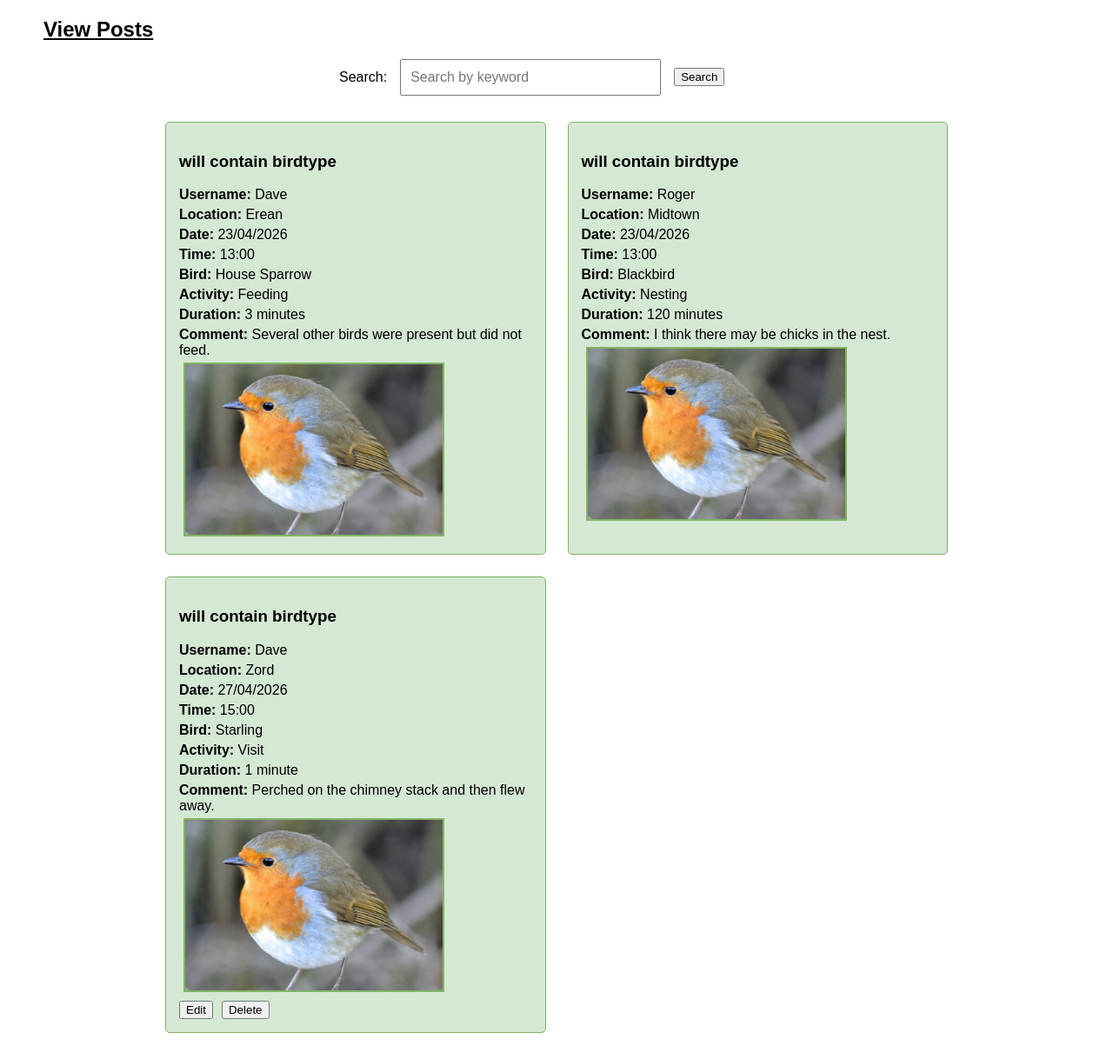
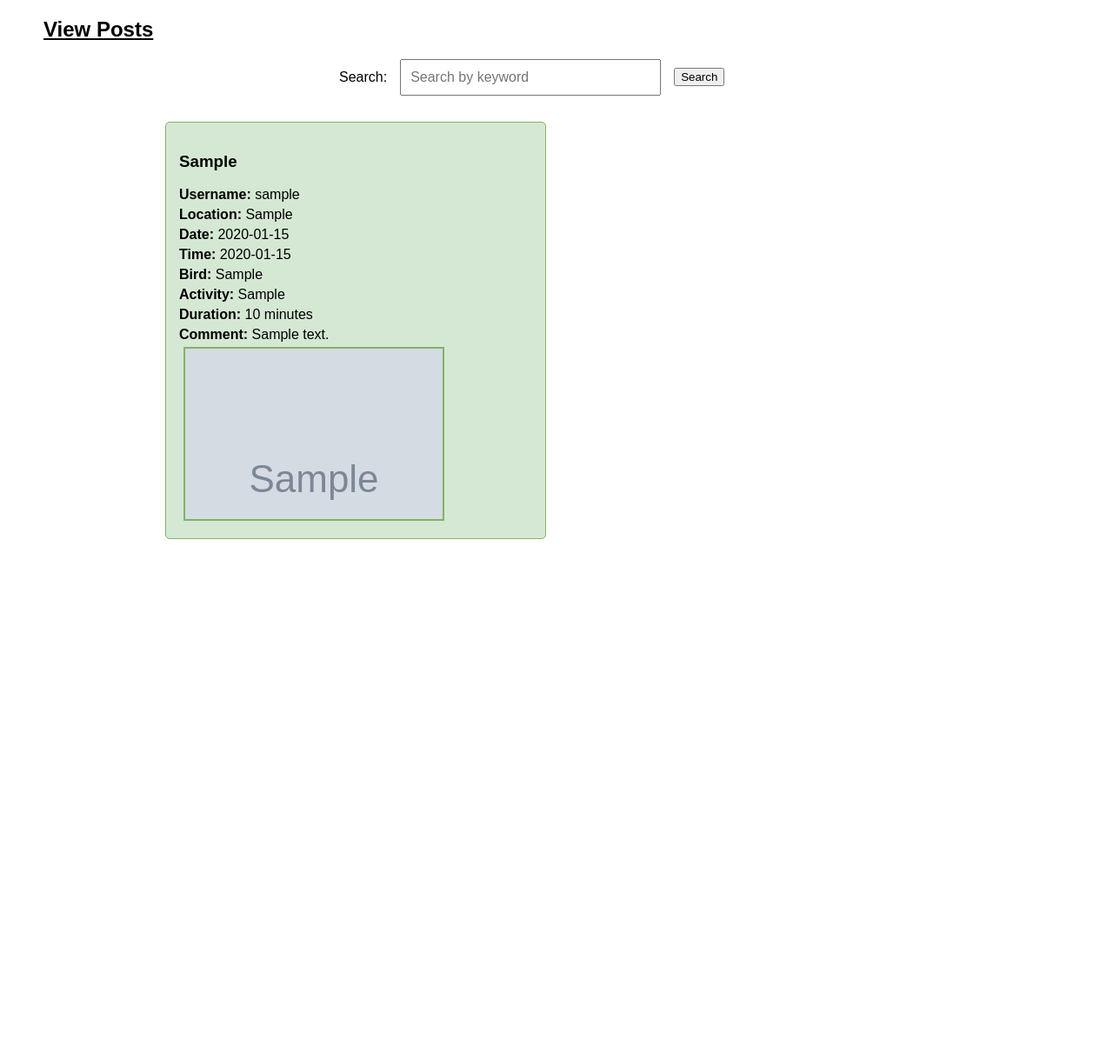
Before and after one commit to dhurrell001/CTA-Bird-Study-Website-ATHE-level-4-Unit-10, a Flask app: page /view_posts in a window 1280 px wide. Shown: the part 142-1360 px from the top of the page at 87% size. After the commit the page ends 762 px from the top, so only its background shows below. Run offline with Flask 3, Linux system fonts and the light colour scheme; tables that the repository leaves empty hold one stand-in row (values such as "Sample post"); grey boxes marked "Sample" are stand-in pictures.

Commit message:
Remove hardcoded post display and make it dynamic

```diff
--- a/templates/viewPosts.html
+++ b/templates/viewPosts.html
@@ -20,60 +20,44 @@
 <!-- container for all post display tiles, these will be generated dynamically when database and backend are connected -->
 <div class="posts-container">
 
-    <!-- individual post display tile, each post will have its own tile -->
-    <article class="post-card">
-        <h3>will contain birdtype</h3>
-        <p><strong>Username:</strong> Dave</p>
-        <p><strong>Location:</strong> Erean</p>
-        <p><strong>Date:</strong> 23/04/2026</p>
-        <p><strong>Time:</strong> 13:00</p>
-        <p><strong>Bird:</strong> House Sparrow</p>
-        <p><strong>Activity:</strong> Feeding</p>
-        <p><strong>Duration:</strong> 3 minutes</p>
-        <p><strong>Comment:</strong> Several other birds were present but did not feed.</p>
-<!-- placeholder image, will be replaced with actual image when database is connected -->
-       <div class ="image-box">
-            <img src="{{ url_for('static', filename='images/chris-smith-ZeIFgSO3MAU-unsplash.jpg') }}" alt="Bird" class="bird-image">
-          </div>
-    </article>
+    {% for post in posts %}
 
-    <article class="post-card">
-        <h3>will contain birdtype</h3>
-        <p><strong>Username:</strong> Roger</p>
-        <p><strong>Location:</strong> Midtown</p>
-        <p><strong>Date:</strong> 23/04/2026</p>
-        <p><strong>Time:</strong> 13:00</p>
-        <p><strong>Bird:</strong> Blackbird</p>
-        <p><strong>Activity:</strong> Nesting</p>
-        <p><strong>Duration:</strong> 120 minutes</p>
-        <p><strong>Comment:</strong> I think there may be chicks in the nest.</p>
+        <article class="post-card">
+            <h3>{{ post.bird_species }}</h3>
 
-        <div class ="image-box">
-            <img src="{{ url_for('static', filename='images/chris-smith-ZeIFgSO3MAU-unsplash.jpg') }}" alt="Bird" class="bird-image">
-          </div>
-    </article>
+            <p><strong>Username:</strong> {{ post.username }}</p>
+            <p><strong>Location:</strong> {{ post.location }}</p>
+            <p><strong>Date:</strong> {{ post.observation_date }}</p>
+            <p><strong>Time:</strong> {{ post.observation_time }}</p>
+            <p><strong>Bird:</strong> {{ post.bird_species }}</p>
+            <p><strong>Activity:</strong> {{ post.activity }}</p>
+            <p><strong>Duration:</strong> {{ post.duration }} minutes</p>
+            <p><strong>Comment:</strong> {{ post.comments }}</p>
 
-    <article class="post-card">
-        <h3>will contain birdtype</h3>
-        <p><strong>Username:</strong> Dave</p>
-        <p><strong>Location:</strong> Zord</p>
-        <p><strong>Date:</strong> 27/04/2026</p>
-        <p><strong>Time:</strong> 15:00</p>
-        <p><strong>Bird:</strong> Starling</p>
-        <p><strong>Activity:</strong> Visit</p>
-        <p><strong>Duration:</strong> 1 minute</p>
-        <p><strong>Comment:</strong> Perched on the chimney stack and then flew away.</p>
+            {% if post.image_filename %}
+                <div class="image-box">
+                    <img src="{{ url_for('static', filename='uploads/' + post.image_filename) }}"
+                         alt="Bird image"
+                         class="bird-image">
+                </div>
+            {% endif %}
+                <!-- Check if userID is same as PostID to stop users deleting other users posts  -->
+            {% if session.user_id == post.user_id %}
+                <div class="post-actions">
+                    <a href="{{ url_for('editPost', post_id=post.post_id) }}">
+                        <button type="button" class="form-button">Edit</button>
+                    </a>
+                    <!-- button sends post ID as a parameter so it can be used in SQL query -->
+                    <form method="POST" action="{{ url_for('deletePost', post_id=post.post_id) }}">
+                        <button type="submit" class="form-button">Delete</button>
+                    </form>
+                </div>
+            {% endif %}
 
-        <div class ="image-box">
-            <img src="{{ url_for('static', filename='images/chris-smith-ZeIFgSO3MAU-unsplash.jpg') }}" alt="Bird" class="bird-image">
-          </div>
+        </article>
 
-        <!-- these button will be shown conditionally using jinja when user is logged in -->
-        <div class="post-actions">
-            <button type="button" class="form-button" onclick="editPost()">Edit</button>
-            <button type="button" class="form-button" id="delete-post">Delete</button>
-        </div>
-    </article>
+    {% endfor %}
+
 
 </div>
 
```
